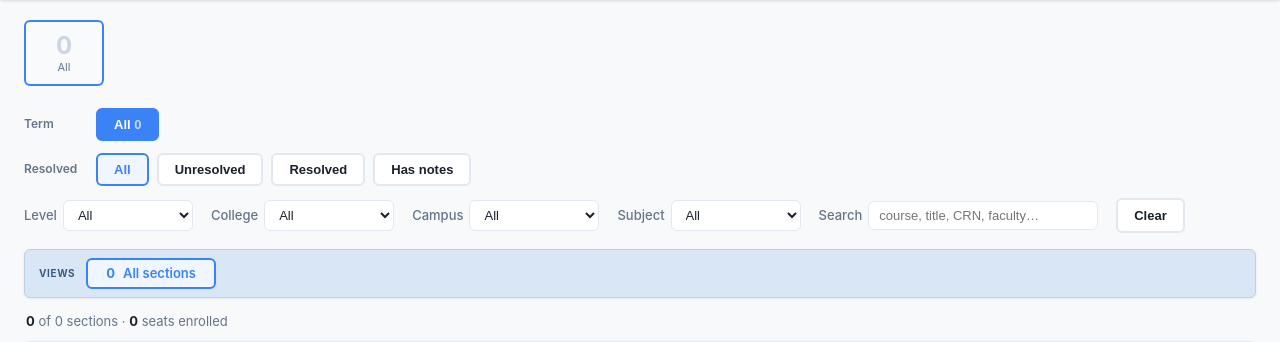
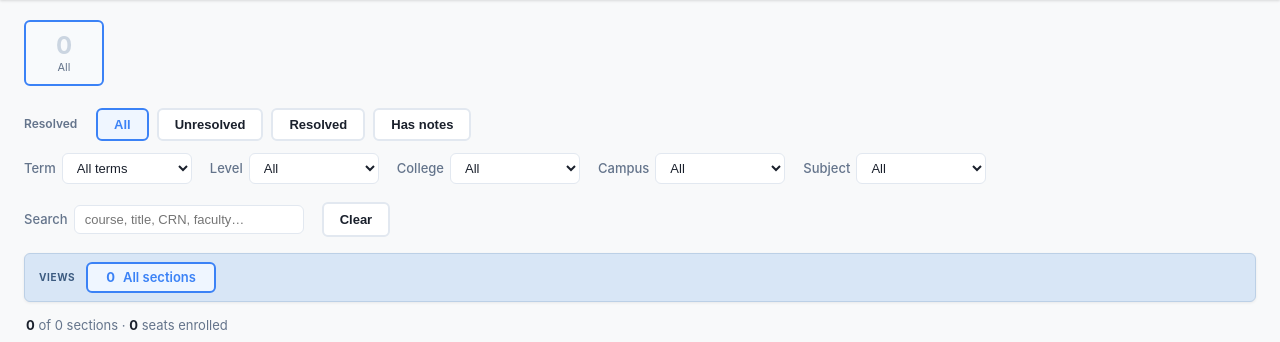
Before and after one commit to wmeleis/section-tracker, a Flask app: page / in a window 1280 px wide. Shown: the part 69-411 px from the top of the page. Run offline with Flask 3, Linux system fonts and the light colour scheme; data that the repository does not hold is empty.

Commit message:
Term is now a dropdown filter (was type-style buttons)
Move Term (Fall/Spring/Summer/All) from a .type-btn button row into a dropdown
in the filters row alongside Level/College/Campus/Subject. Resolved stays as
quick-toggle buttons.

Co-Authored-By: Claude Opus 4.8 <noreply@anthropic.com>

```diff
--- a/static/app.js
+++ b/static/app.js
@@ -126,6 +126,8 @@ function hideStaticOnlyHeader(){
 
 function uniq(key){ return [...new Set(allSections.map(s=>s[key]).filter(Boolean))].sort(); }
 function populateFilters(){
+  const te=$('#f-term');
+  if(te){ te.innerHTML=availableTerms().map(t=>`<option value="${esc(t)}">${esc(t)}</option>`).join('')+'<option value="">All terms</option>'; te.value=filters.term; }
   fillSelect('#f-college', uniq('college'), abbr);
   fillSelect('#f-campus', uniq('campus'));
   fillSelect('#f-subject', uniq('subject'));
@@ -165,23 +167,7 @@ function baseFiltered(skip){
 const getFiltered = () => baseFiltered(null).filter(s => evalNode(s, appliedTree));
 
 // ---------- render ----------
-function renderAll(){ renderTermButtons(); renderPipeline(); renderViewTiles(); syncButtonRows(); renderHead(); renderTable(); }
-
-function renderTermButtons(){
-  const wrap=$('#term-buttons'); if(!wrap) return;
-  const rows=baseFiltered('term');
-  const counts={}; rows.forEach(s=>counts[s.term]=(counts[s.term]||0)+1);
-  const terms=availableTerms();
-  const mk=(label,val,count)=>{
-    const b=el('button','type-btn'+((filters.term===val)||(val===''&&!filters.term)?' active':''));
-    b.innerHTML=esc(label)+(count!=null?` <span style="opacity:.7">${count.toLocaleString()}</span>`:'');
-    b.onclick=()=>{ filters.term=val; renderAll(); };
-    return b;
-  };
-  wrap.innerHTML='';
-  terms.forEach(t=>wrap.appendChild(mk(t,t,counts[t]||0)));
-  wrap.appendChild(mk('All','',rows.length));
-}
+function renderAll(){ renderPipeline(); renderViewTiles(); syncButtonRows(); renderHead(); renderTable(); }
 
 function renderPipeline(){
   const bar=$('#pipeline-bar'); bar.innerHTML='';
@@ -883,6 +869,7 @@ async function connectNow(){
 // ---------- button-row + filter handlers ----------
 window.setResolved=v=>{ filters.resolved=(filters.resolved===v?'':v); renderAll(); };
 function bindControls(){
+  $('#f-term').onchange=e=>{filters.term=e.target.value;renderAll();};
   $('#f-level').onchange=e=>{filters.level=e.target.value;renderAll();};
   $('#f-college').onchange=e=>{filters.college=e.target.value;renderAll();};
   $('#f-campus').onchange=e=>{filters.campus=e.target.value;renderAll();};
@@ -890,7 +877,8 @@ function bindControls(){
   $('#f-search').oninput=e=>{filters.search=e.target.value;renderTable();};
 }
 function syncFilterControls(){
-  const lv=$('#f-level'), cs=$('#f-college'), ca=$('#f-campus'), su=$('#f-subject'), se=$('#f-search');
+  const te=$('#f-term'), lv=$('#f-level'), cs=$('#f-college'), ca=$('#f-campus'), su=$('#f-subject'), se=$('#f-search');
+  if(te) te.value=filters.term;
   if(lv) lv.value=filters.level;
   if(cs) cs.value=filters.college; if(ca) ca.value=filters.campus;
   if(su) su.value=filters.subject; if(se) se.value=filters.search;
--- a/templates/dashboard.html
+++ b/templates/dashboard.html
@@ -63,10 +63,6 @@
     </div>
 
     <div class="controls-section">
-      <div class="button-row" id="term-row">
-        <span class="row-label">Term</span>
-        <span id="term-buttons" style="display:contents"></span>
-      </div>
       <div class="button-row" id="resolved-row">
         <span class="row-label">Resolved</span>
         <button class="proposal-btn active-all" data-v="" onclick="setResolved('')">All</button>
@@ -75,6 +71,7 @@
         <button class="proposal-btn" data-v="notes" onclick="setResolved('notes')">Has notes</button>
       </div>
       <div class="filters">
+        <div class="filter-group"><label>Term</label><select id="f-term"></select></div>
         <div class="filter-group"><label>Level</label><select id="f-level"><option value="">All</option><option value="GR">Graduate</option><option value="UG">Undergraduate</option></select></div>
         <div class="filter-group"><label>College</label><select id="f-college"><option value="">All</option></select></div>
         <div class="filter-group"><label>Campus</label><select id="f-campus"><option value="">All</option></select></div>
```
